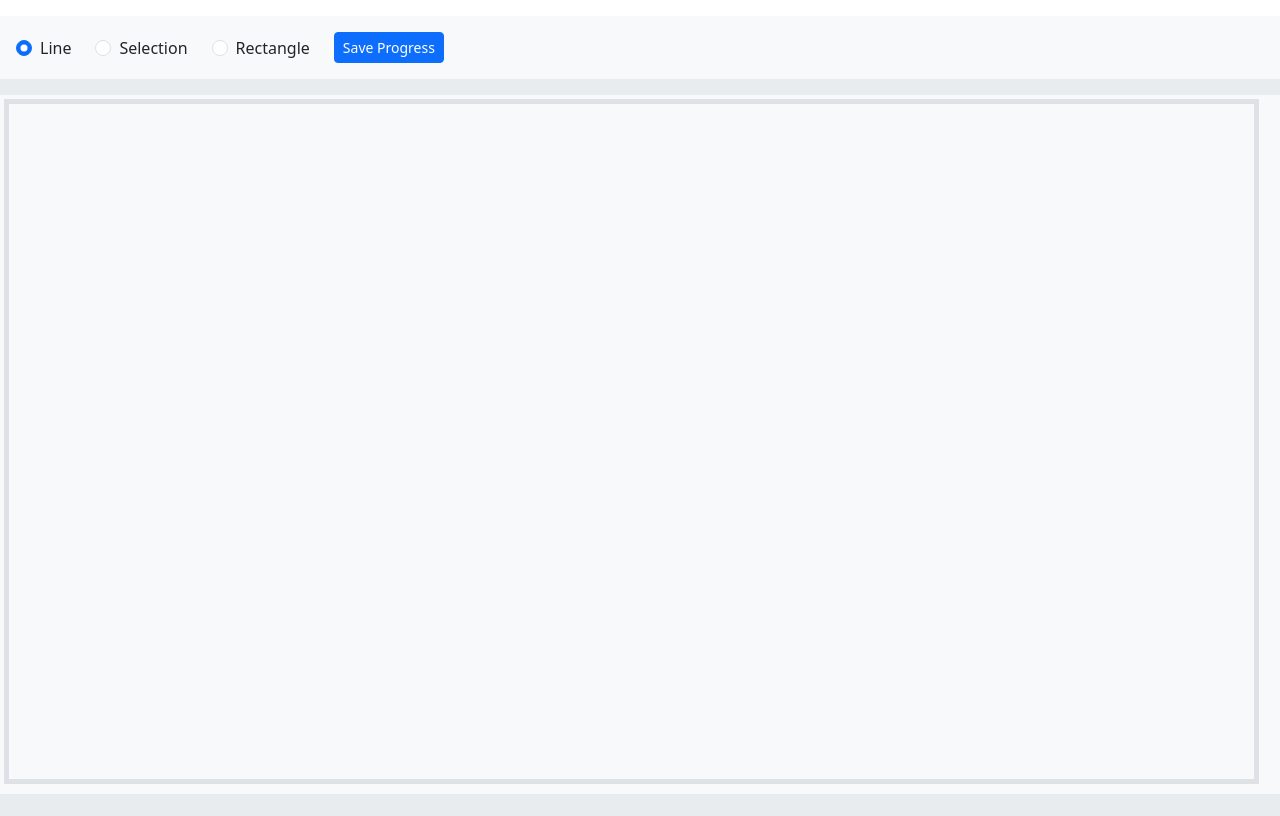
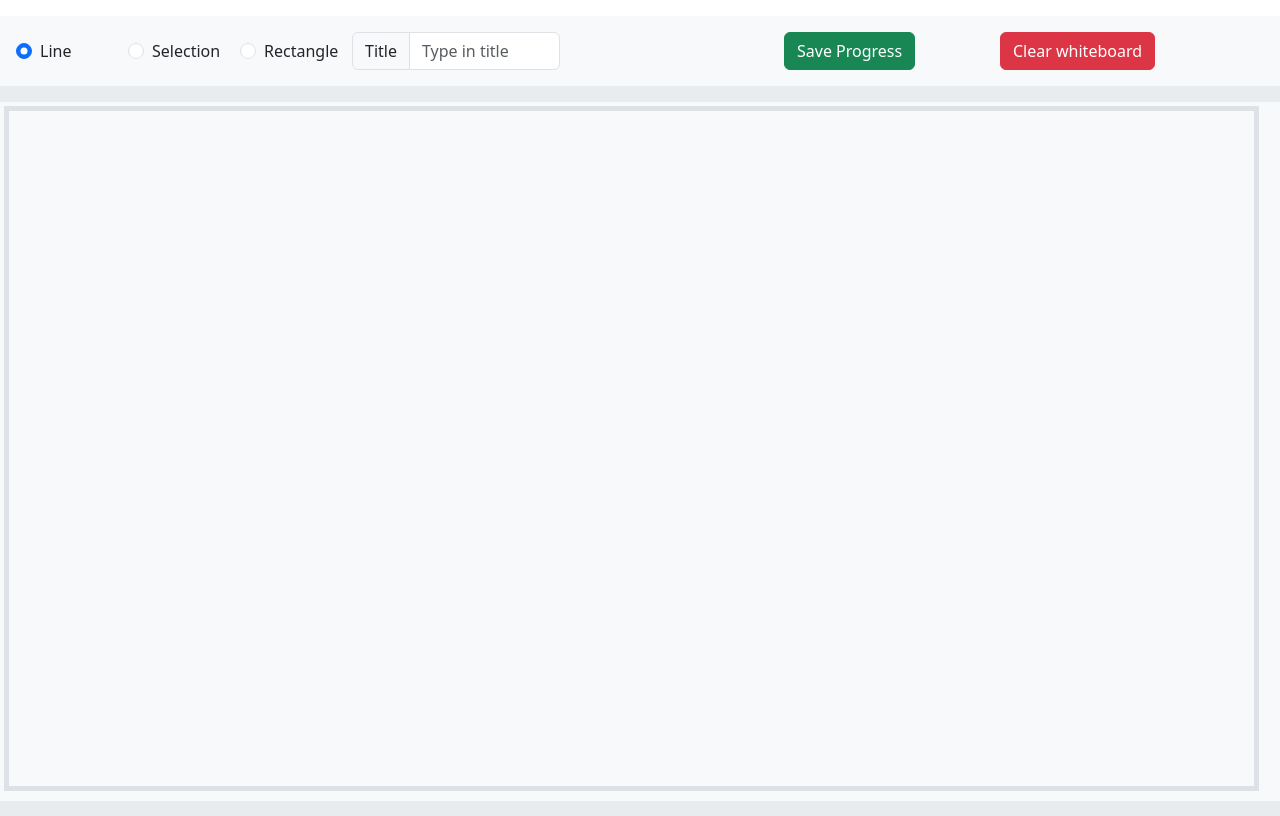
Before and after one commit to mitul88/MERN-Interview-Test, a React (Create React App) app in the folder client/: page /whiteboard in a window 1280 px wide. Built offline with nearby package versions, Linux system fonts and the light colour scheme.

Commit message:
save progress, http call done

```diff
--- a/client/src/components/ToolBar.jsx
+++ b/client/src/components/ToolBar.jsx
@@ -1,10 +1,17 @@
 import React from "react";
 
-const ToolBar = ({ tool, setTool, saveProgress }) => {
+const ToolBar = ({
+  tool,
+  setTool,
+  saveProgress,
+  title,
+  setTitle,
+  clearProgress,
+}) => {
   return (
     <div className="p-3 bg-light">
-      <div className="d-flex flex-row align-items-center gap-4">
-        <div>
+      <div className="d-flex flex-row align-items-center gap-2">
+        <div className="col-1">
           <input
             className="form-check-input me-2"
             type="radio"
@@ -16,7 +23,7 @@ const ToolBar = ({ tool, setTool, saveProgress }) => {
             Line
           </label>
         </div>
-        <div>
+        <div className="col-1">
           <input
             className="form-check-input me-2"
             type="radio"
@@ -28,7 +35,7 @@ const ToolBar = ({ tool, setTool, saveProgress }) => {
             Selection
           </label>
         </div>
-        <div>
+        <div className="col-1">
           <input
             className="form-check-input me-2"
             type="radio"
@@ -40,12 +47,31 @@ const ToolBar = ({ tool, setTool, saveProgress }) => {
             Rectangle
           </label>
         </div>
-        <div>
+        <div className="col-2">
+          <div className="input-group">
+            <span className="input-group-text">Title</span>
+            <input
+              type="text"
+              className="form-control"
+              placeholder="Type in title"
+              onChange={(e) => setTitle(e.target.value)}
+            />
+          </div>
+        </div>
+        <div className="col-2">
+          <h3 className="mx-5">{title}</h3>
+        </div>
+        <div className="col-2">
           <button
-            className="btn btn-primary btn-sm"
+            className="btn btn-success"
             onClick={(event) => saveProgress(event)}
           >
             Save Progress
+          </button>
+        </div>
+        <div className="col-2">
+          <button className="btn btn-danger" onClick={() => clearProgress()}>
+            Clear whiteboard
           </button>
         </div>
       </div>
--- a/client/src/pages/DrawingPage.jsx
+++ b/client/src/pages/DrawingPage.jsx
@@ -107,6 +107,7 @@ const DrawingPage = () => {
   const [action, setAction] = useState("none");
   const [tool, setTool] = useState("line");
   const [selectedElement, setSelectedElement] = useState(null);
+  const [title, setTitle] = useState("");
 
   useLayoutEffect(() => {
     const canvas = document.getElementById("canvas");
@@ -225,9 +226,13 @@ const DrawingPage = () => {
       alert("nothing to save");
       return;
     }
-    let data = [];
+    if (title === "") {
+      alert("Please create a title");
+      return;
+    }
+    let shapes = [];
     elements.forEach((element) =>
-      data.push({
+      shapes.push({
         type: element.type,
         x1: element.x1,
         y1: element.y1,
@@ -235,14 +240,30 @@ const DrawingPage = () => {
         y2: element.y2,
       })
     );
+    let data = {
+      title,
+      shapes,
+    };
+    console.log(data);
     alert("progress saved");
-    console.log(data);
+  };
+
+  const clearProgress = () => {
+    setElements([]);
+    setSelectedElement(null);
   };
   return (
     <div className=" bg-body-secondary min-vh-100">
       <div className="container-fluid">
         <div className="row my-3">
-          <ToolBar tool={tool} setTool={setTool} saveProgress={saveProgress} />
+          <ToolBar
+            tool={tool}
+            setTool={setTool}
+            saveProgress={saveProgress}
+            title={title}
+            setTitle={setTitle}
+            clearProgress={clearProgress}
+          />
         </div>
         <div className="row">
           <div className="bg-light p-1 px-auto">
```
Also changed, not shown: client/src/utils/http.js (added, +20 -0 lines).
